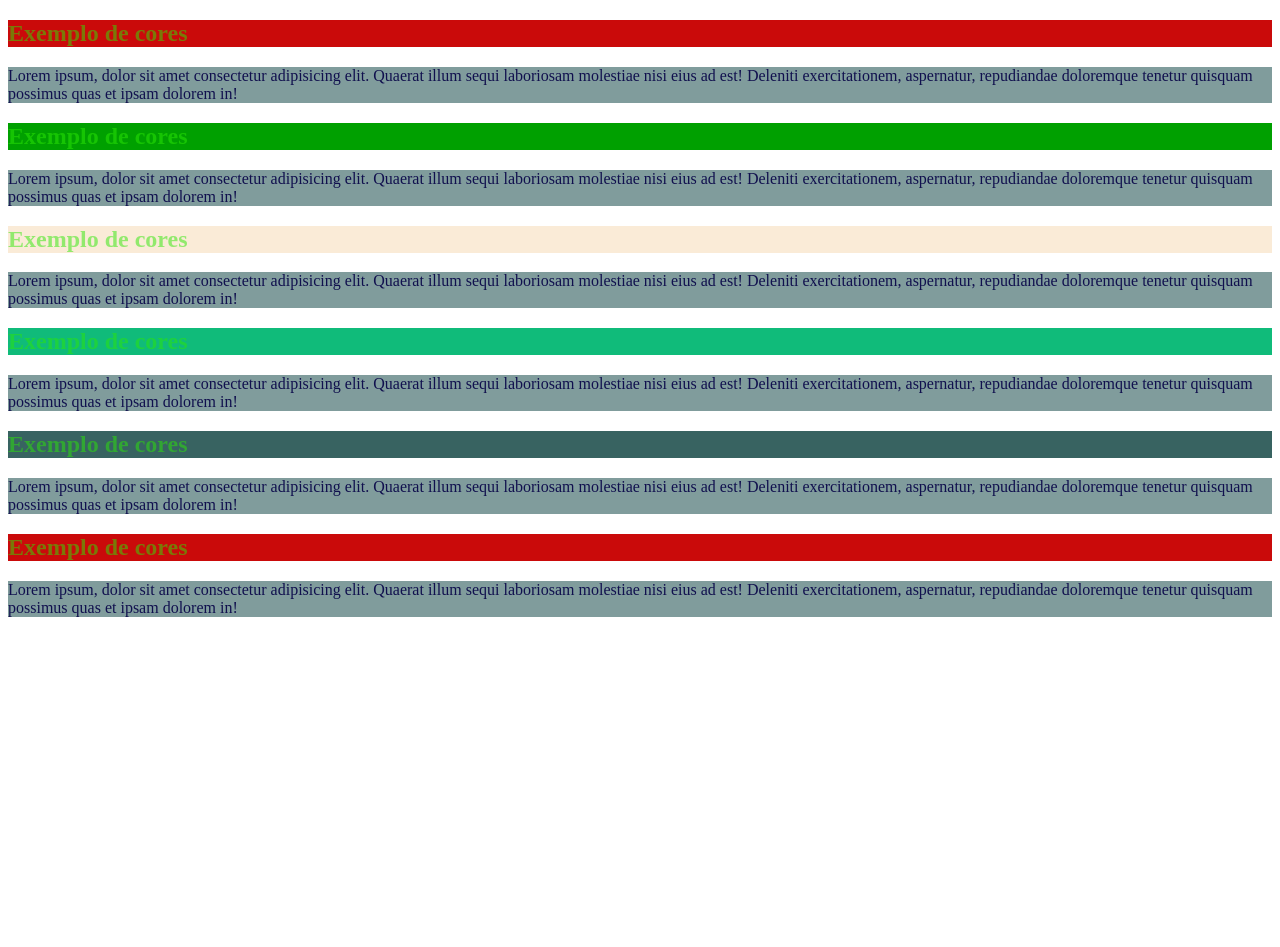
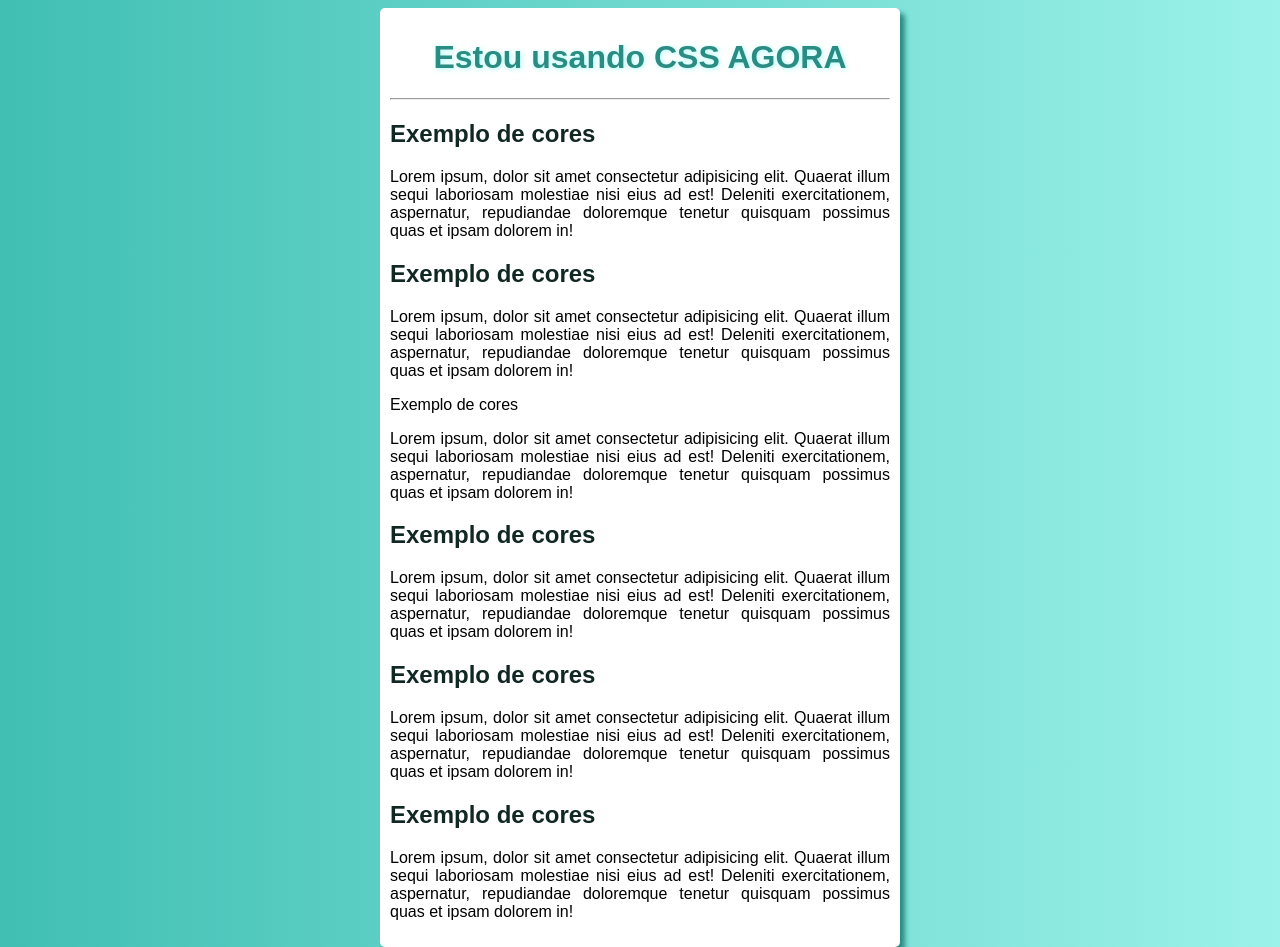
Before and after one commit to rlgustavo/Html-css, a plain HTML site: page Html-Css/Exercicios/ex016/cor01.html in a window 1280 px wide. Shown: the top 947 px of the page. Before the commit the page ends 800 px from the top, so only its background shows below. Drawn offline with Linux system fonts and the light colour scheme.

Commit message:
Exercicios
Fazendo o exercicios de Cores e Criação de sites

```diff
--- a/Html-Css/Exercicios/ex016/cor01.html
+++ b/Html-Css/Exercicios/ex016/cor01.html
@@ -1,5 +1,5 @@
 <!DOCTYPE html>
-<html lang="en">
+<html lang="pt-br">
 
 <head>
   <meta charset="UTF-8">
@@ -9,7 +9,10 @@
   <title>Cores em CSS</title>
 </head>
 
+<main>
   <body>
+    <h1>Estou usando CSS AGORA</h1>
+    <hr>
     <!--Representação por codigos demais e hexadecimal-->
     <!--Decimal 0 1 2 3 4 5 6 7 8 9 -->
     <!--Hexadecimal 0 1 2 3 3 4 5 6 7 8 9 A B C D E F-->
@@ -17,20 +20,20 @@
     <p>Lorem ipsum, dolor sit amet consectetur adipisicing elit. Quaerat illum sequi laboriosam molestiae nisi eius ad
       est! Deleniti exercitationem, aspernatur, repudiandae doloremque tenetur quisquam possimus quas et ipsam dolorem in!
     </p>
-  <h2 style="background-color: #00a000;">Exemplo de cores</h2>
+    <h2>Exemplo de cores</h2>
     <p>Lorem ipsum, dolor sit amet consectetur adipisicing elit. Quaerat illum sequi laboriosam molestiae nisi eius ad
       est! Deleniti exercitationem, aspernatur, repudiandae doloremque tenetur quisquam possimus quas et ipsam dolorem in!
     </p>
-  <h2 style="background-color: antiquewhite;">Exemplo de cores</h2>
+    <h2">Exemplo de cores</h2>
     <p>Lorem ipsum, dolor sit amet consectetur adipisicing elit. Quaerat illum sequi laboriosam molestiae nisi eius ad
       est! Deleniti exercitationem, aspernatur, repudiandae doloremque tenetur quisquam possimus quas et ipsam dolorem in!
     </p>
     <!--Representação RGB-->
-  <h2 style="background-color: rgb(16, 187, 122);">Exemplo de cores</h2>
+    <h2>Exemplo de cores</h2>
     <p>Lorem ipsum, dolor sit amet consectetur adipisicing elit. Quaerat illum sequi laboriosam molestiae nisi eius ad
       est! Deleniti exercitationem, aspernatur, repudiandae doloremque tenetur quisquam possimus quas et ipsam dolorem in!
     </p>
-  <h2 style="background-color: hsla(177, 90%, 12%, 0.788);">Exemplo de cores</h2>
+    <h2>Exemplo de cores</h2>
     <p>Lorem ipsum, dolor sit amet consectetur adipisicing elit. Quaerat illum sequi laboriosam molestiae nisi eius ad
       est! Deleniti exercitationem, aspernatur, repudiandae doloremque tenetur quisquam possimus quas et ipsam dolorem in!
     </p>
@@ -43,5 +46,6 @@
 
 
   </body>
+</main>
 
 </html>
--- a/Html-Css/Exercicios/ex016/style.css
+++ b/Html-Css/Exercicios/ex016/style.css
@@ -1,16 +1,33 @@
 @charset "UTF-8";
 
+* {
+  font-family: Arial, Helvetica, sans-serif;
+}
+
+body {
+  background-image: linear-gradient(to right ,#41BFB3, #9BF2EA);
+}
+
+main {
+  background-color: white;
+  width: 500px;
+  padding: 10px;
+  margin: auto;
+  border-radius: 5px;
+  box-shadow: 5px 5px 5px #2A8C82;
+}
+
 h1 {
-  background-color: rgb(206, 126, 126);
-  color: #431c68;
+  text-align: center;
+  color: #2A8C82;
+  text-shadow: 1px 1px 5px #50ffee7e;
 }
 
 h2 {
-  background-color: rgb(202, 10, 10);
-  color: #2ce70681;
+  color: #112723;
 }
 
 p {
-  background-color: hsla(180, 90%, 12%, 0.5);
-  color: rgb(16, 16, 78);
+  text-align: justify;
+
 }
```
Also changed, not shown: Html-Css/Exercicios/ex016/cor02.html (added, +22 -0 lines), Html-Css/Exercicios/ex016/cor03.html (added, +32 -0 lines). Lines whose indentation alone changed are shown as unchanged.
